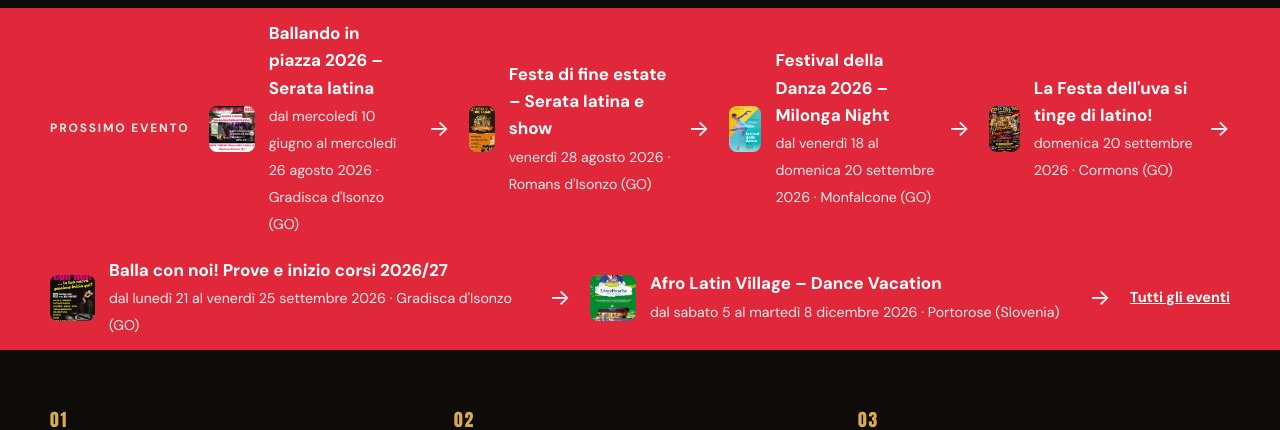
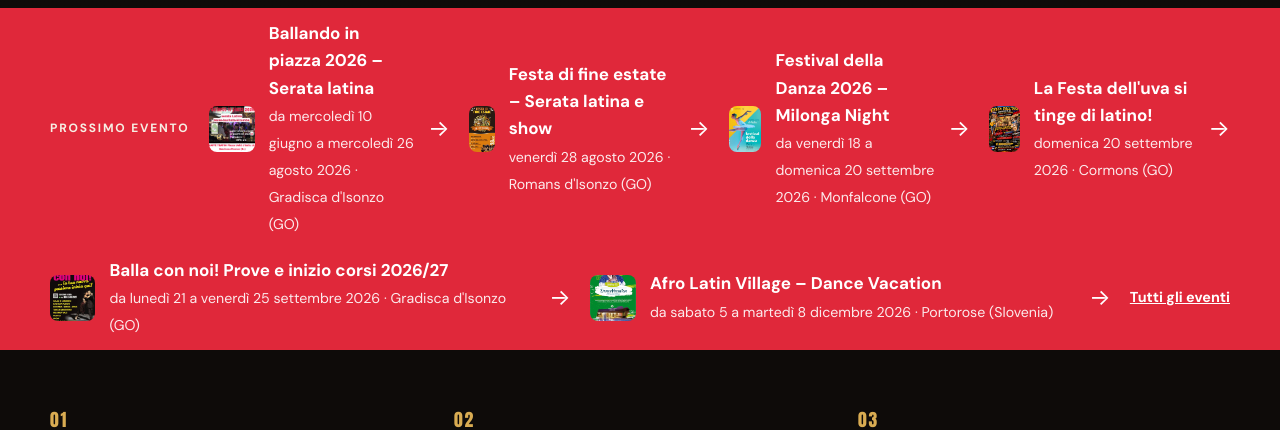
Before and after one commit to giabritta/nuevaclave, a Jekyll site: the page built from index.html, in a window 1280 px wide and 900 px high, scrolled down 802 px. Shown: the part 153-583 px from the top of the window. Built offline with Jekyll 4.4.1, drawn with Linux system fonts in a browser that asks for light colours; some web fonts are replaced; some of the changed text lies outside the part shown.

Commit message:
Correggi formato intervallo date
Co-Authored-By: Claude Opus 5.5 <noreply@anthropic.com>

```diff
--- a/_includes/data-evento.html
+++ b/_includes/data-evento.html
@@ -6,7 +6,7 @@
   {%- assign _f = include.ev.data_fine -%}
   {%- assign _gf = _f | date: "%w" | plus: 0 -%}
   {%- assign _mf = _f | date: "%-m" | minus: 1 -%}
-  dal {{ site.data.it.giorni[_g] }} {{ _d | date: "%-d" }}{% if _m != _mf %} {{ site.data.it.mesi[_m] }}{% endif %} al {{ site.data.it.giorni[_gf] }} {{ _f | date: "%-d" }} {{ site.data.it.mesi[_mf] }} {{ _f | date: "%Y" }}
+  da {{ site.data.it.giorni[_g] }} {{ _d | date: "%-d" }}{% if _m != _mf %} {{ site.data.it.mesi[_m] }}{% endif %} a {{ site.data.it.giorni[_gf] }} {{ _f | date: "%-d" }} {{ site.data.it.mesi[_mf] }} {{ _f | date: "%Y" }}
 {%- else -%}
   {{ site.data.it.giorni[_g] }} {{ _d | date: "%-d" }} {{ site.data.it.mesi[_m] }} {{ _d | date: "%Y" }}
 {%- endif -%}
```
